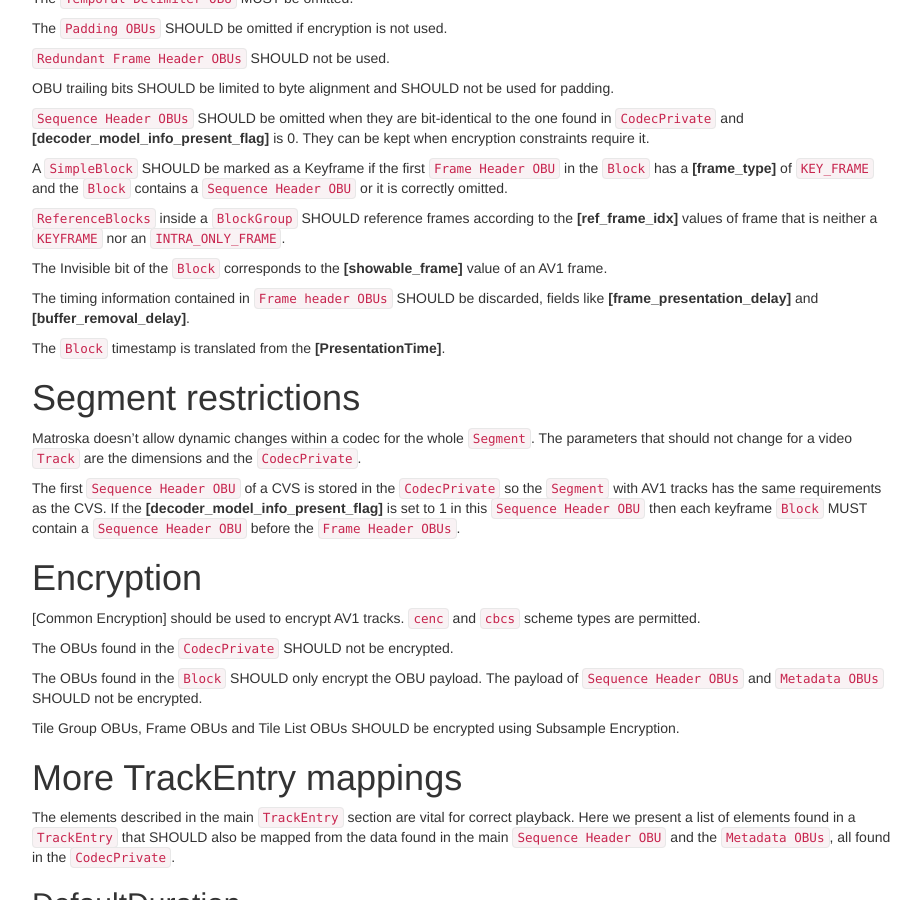
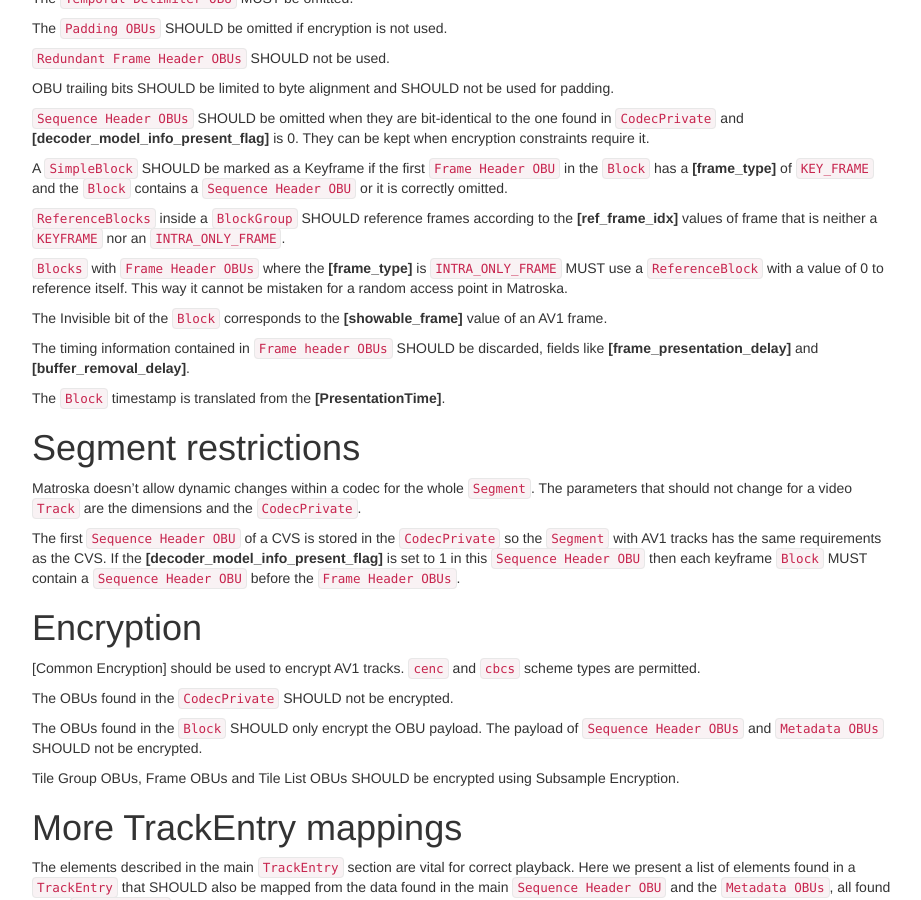
Before and after one commit to ietf-wg-cellar/matroska-specification, a Jekyll site: the page built from codec/av1.md, in a window 1280 px wide and 900 px high, scrolled down 2001 px. Shown: the whole window, without its empty margins (273-1194 px from the left). Built offline with Jekyll 4.4.1, drawn with Linux system fonts in a browser that asks for light colours; our own code applies the rules of GitHub Pages for plain Markdown files.

Commit message:
av1: INTRA_ONLY_FRAME blocks should have a ReferenceBlock set to 0

```diff
--- a/codec/av1.md
+++ b/codec/av1.md
@@ -32,7 +32,7 @@
 # TrackEntry elements
 
 ## CodecID
-The `CodecID` should be the ASCII string `"V_AV1"`.
+The `CodecID` should be the ASCII string `V_AV1`.
 
 ## CodecPrivate
 The `CodecPrivate` consists of one of more OBUs appended together. The first OBU MUST the first `Sequence Header OBU` and be the only OBU of type `OBU_SEQUENCE_HEADER` in the `CodecPrivate`. Other types of OBUs found in the `CodecPrivate` MAY be of type `OBU_METADATA`.
@@ -78,6 +78,8 @@
 A `SimpleBlock` SHOULD be marked as a Keyframe if the first `Frame Header OBU` in the `Block` has a __[frame_type]__ of `KEY_FRAME` and the `Block` contains a `Sequence Header OBU` or it is correctly omitted.
 
 `ReferenceBlocks` inside a `BlockGroup` SHOULD reference frames according to the __[ref_frame_idx]__ values of frame that is neither a `KEYFRAME` nor an `INTRA_ONLY_FRAME`.
+
+`Blocks` with `Frame Header OBUs` where the __[frame_type]__  is `INTRA_ONLY_FRAME` MUST use a `ReferenceBlock` with a value of 0 to reference itself. This way it cannot be mistaken for a random access point in Matroska.
 
 The Invisible bit of the `Block` corresponds to the __[showable_frame]__ value of an AV1 frame.
 
```
